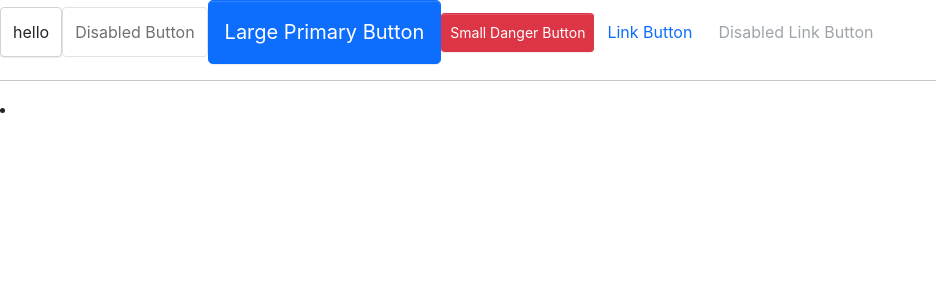
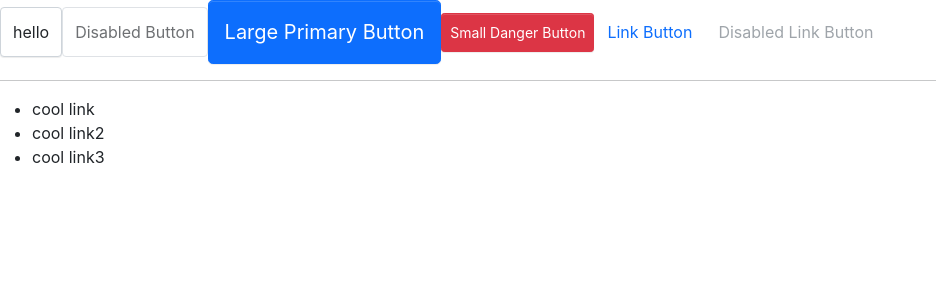
Before and after one commit to fireairforce/Ship-design, a React (Create React App) app: page / in a window 1280 px wide. Shown: the top 300 px of the page, without its empty margins (0-936 px from the left). Built offline with nearby package versions, Linux system fonts and the light colour scheme.

Commit message:
feat: add Menu case

```diff
--- a/src/index.tsx
+++ b/src/index.tsx
@@ -15,8 +15,17 @@ ReactDOM.render(
       <Button btnType="link" href="http://www.baidu.com" target="__blank">Link Button</Button>
       <Button btnType="link" href="http://www.baidu.com" disabled>Disabled Link Button</Button>
       <hr />
-      <Menu />
-      <MenuItem />
+      <Menu defaultIndex={0}>
+        <MenuItem>
+          cool link
+        </MenuItem>
+        <MenuItem>
+          cool link2
+        </MenuItem>
+        <MenuItem>
+          cool link3
+        </MenuItem>
+      </Menu>
     </Fragment>
   </React.StrictMode>,
   document.getElementById('root')
```
